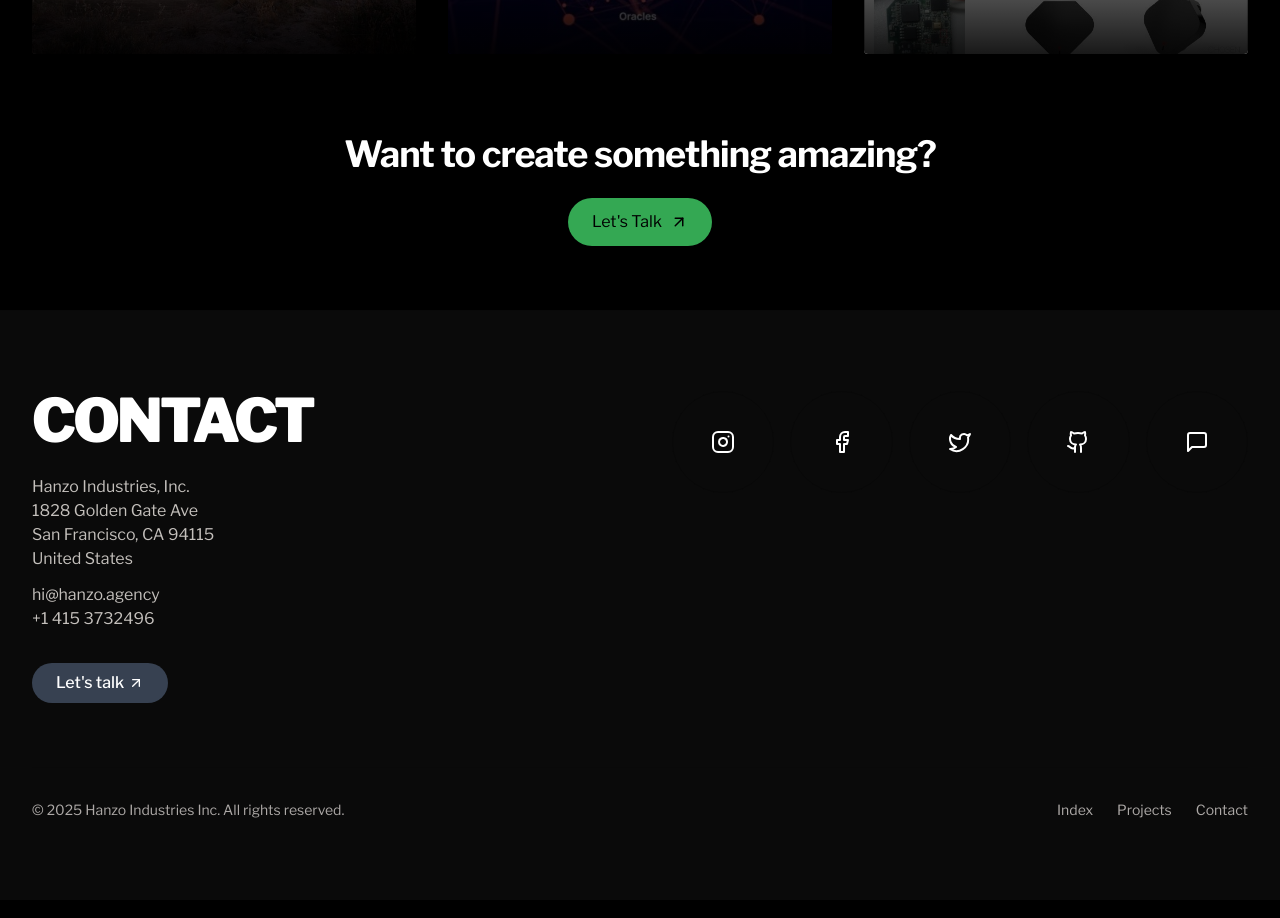
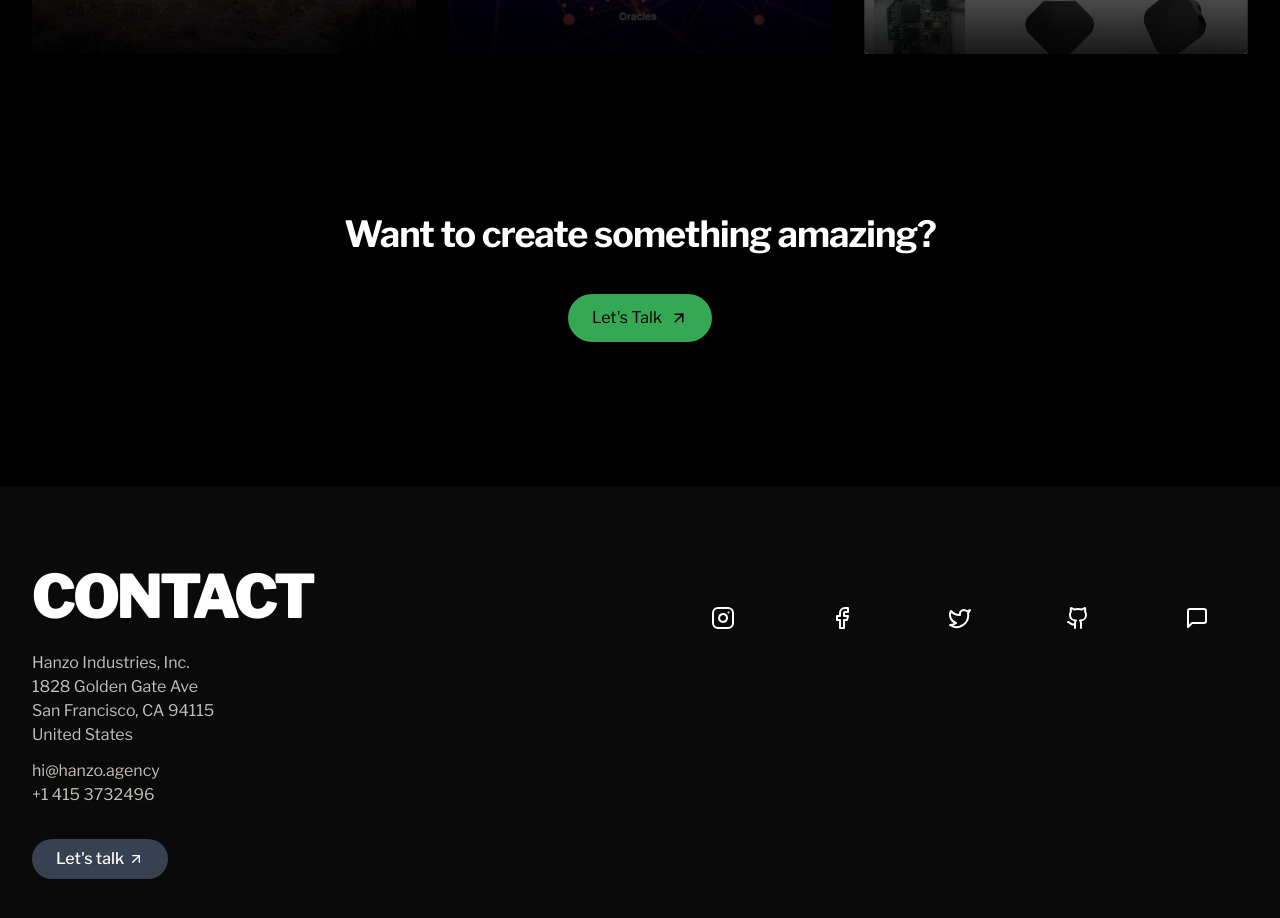
Before and after one commit to hanzoai/agency, a React (Vite) app: page /case-study/bellabeat in a window 1280 px wide. Shown: the part 2440-3358 px from the top of the page. Built offline with nearby package versions, Linux system fonts and the light colour scheme.

Commit message:
Fix margin on case study page

```diff
--- a/src/pages/CaseStudy.tsx
+++ b/src/pages/CaseStudy.tsx
@@ -254,8 +254,8 @@ const CaseStudy = () => {
             )}
 
             {/* CTA */}
-            <div className="text-center mt-20">
-              <h2 className="text-3xl md:text-4xl font-bold mb-6">{data.ctaTitle || "Want to create something amazing?"}</h2>
+            <div className="text-center mt-40 mb-20">
+              <h2 className="text-3xl md:text-4xl font-bold mb-10">{data.ctaTitle || "Want to create something amazing?"}</h2>
               <Link to="/contact" className="bg-accent hover:bg-accent/90 text-black py-3 px-6 rounded-full inline-flex items-center transition-all">
                 Let's Talk
                 <ArrowUpRight size={18} className="ml-2" />
```
